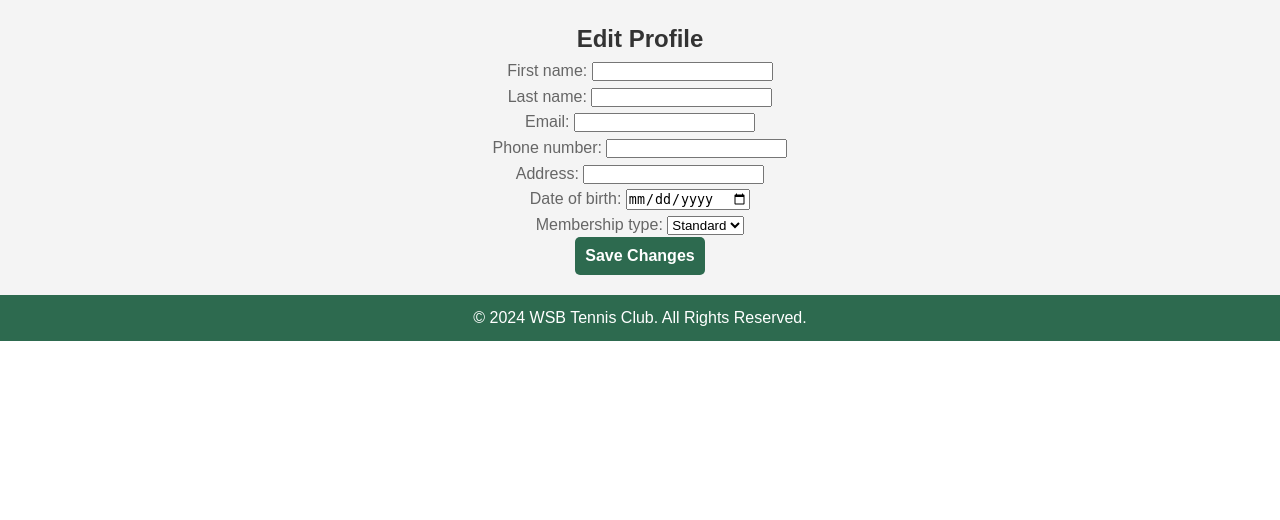
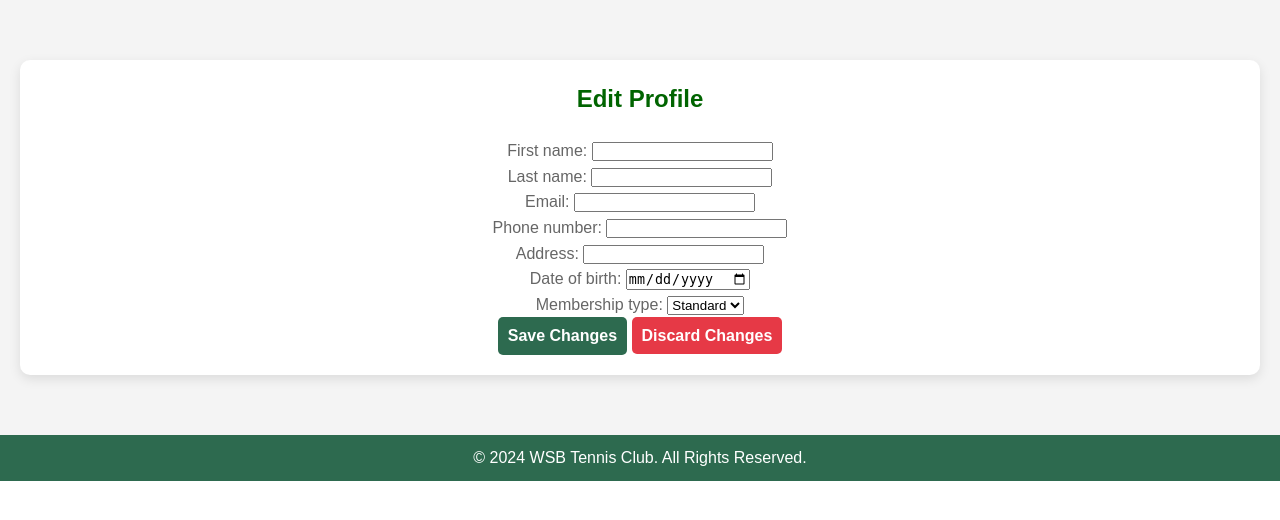
Before and after one commit to pwalaszkowski/tennisclub, a Django app: template tennisclub/club/templates/members/member_edit.html in a window 1280 px wide. Shown: the part 137-657 px from the top of the page. Run offline with Django 5.2, Linux system fonts and the light colour scheme; the template is opened without the code that fills it: values that come from a table or form of the project are taken from there, others are empty.

Commit message:
member_edit_feature

```diff
--- a/tennisclub/club/templates/members/member_edit.html
+++ b/tennisclub/club/templates/members/member_edit.html
@@ -1,12 +1,18 @@
 {% extends "base.html" %}
 
+{% block title %}Tennis Club - Courts{% endblock %}
+
 {% block content %}
-<div class="container mt-5">
-    <h2>Edit Profile</h2>
+<div class="courts-container">
+    <h1 class="courts-heading">Edit Profile</h1>
+    <p class="courts-description">
         <form method="POST" novalidate>
             {% csrf_token %}
             {{ form.as_p }}
+            <div class="button-group">
                 <button type="submit" class="btn btn-primary">Save Changes</button>
+                <a href="{% url 'members' %}" class="btn btn-secondary">Discard Changes</a>
+            </div>
         </form>
         {% if messages %}
         <ul class="messages">
--- a/tennisclub/club/templates/members/members.html
+++ b/tennisclub/club/templates/members/members.html
@@ -6,8 +6,8 @@
 <div class="members-container">
     <h1 class="members-heading">Our Members</h1>
     <p class="members-description">
-        List of current members.
-        <a href="{% url 'member_edit' %}">Edit Profile</a>
+        List of current members. Want to edit your profile?
+        <a href="{% url 'member_edit' %}" class="email-link">Edit Profile</a>
     </p>
 
     <table class="table">
```
Lines whose indentation alone changed are shown as unchanged.
